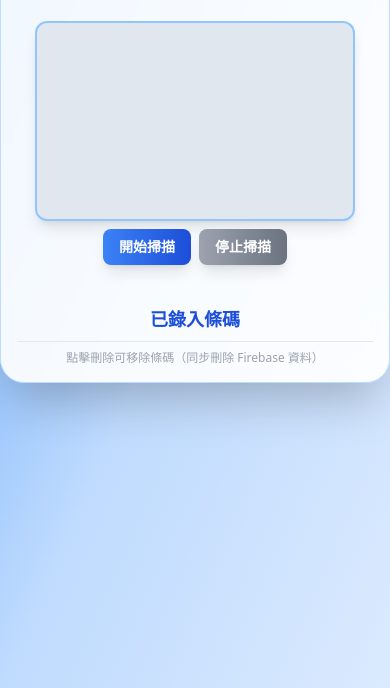
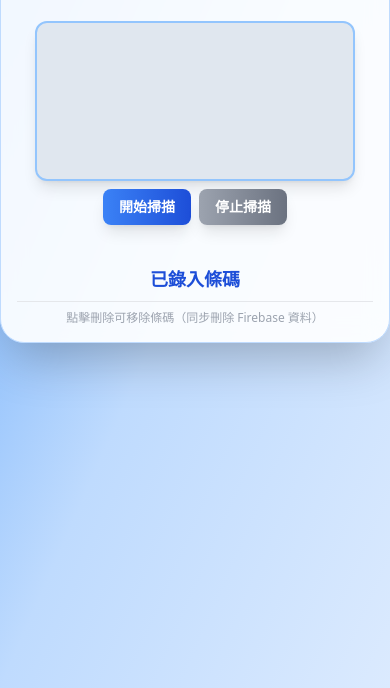
Before and after one commit to vajradhra/pxmart, a plain HTML site: page index.html in a window 390 px wide. Shown: the part 196-884 px from the top of the page. Drawn offline with nearby package versions, Linux system fonts and the light colour scheme; no server answers.

Commit message:
202507082304

```diff
--- a/index.html
+++ b/index.html
@@ -15,11 +15,16 @@
   <script src="https://unpkg.com/@ericblade/quagga2@1.2.6/dist/quagga.min.js"></script>
   <style>
     #video {
-      min-height: 200px;
+      height: 220px;
       background: #e0e7ef;
       position: relative;
       width: 100%;
       overflow: hidden;
+    }
+    @media (max-width: 640px) {
+      #video {
+        height: 160px;
+      }
     }
     #video video, #video canvas {
       position: absolute;
```
